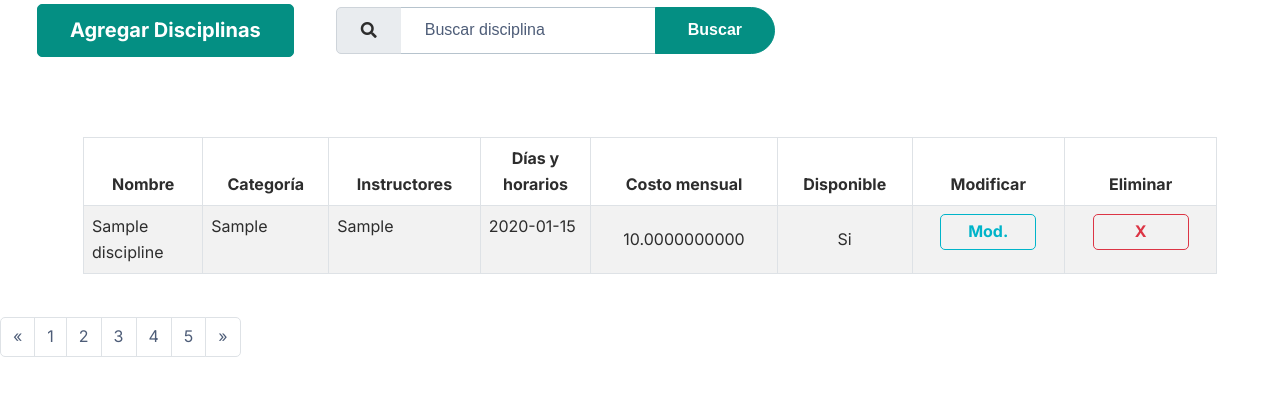
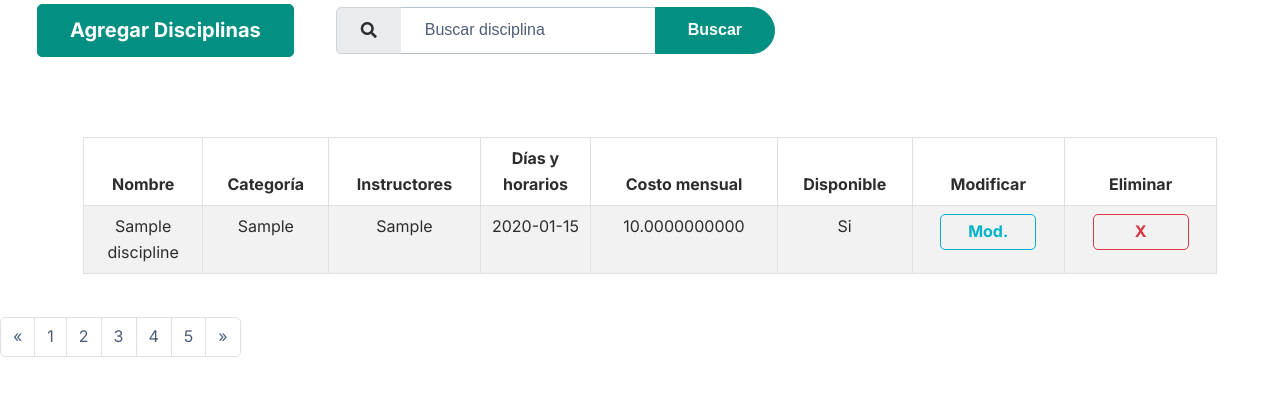
Before and after one commit to LautaroTorchia/ClubVillaElisaWebsite, a Flask app: template admin/src/web/templates/discipline/list.html in a window 1280 px wide. Shown: the part 113-509 px from the top of the page. Run offline with Flask 2, Linux system fonts and the light colour scheme; the template is opened without the code that fills it: values that come from a table or form of the project are taken from there, others are empty; tables that the repository leaves empty hold one stand-in row (values such as "Sample post"); some libraries are stand-ins or nearby versions.

Commit message:
All tables' content centered

```diff
--- a/admin/src/web/templates/associate/list.html
+++ b/admin/src/web/templates/associate/list.html
@@ -60,7 +60,7 @@
       </thead>
       <tbody>
         {% for associate in associates %}
-        <tr>
+        <tr class="own_centered">
           <td> {{ associate.name }} {{ associate.surname }}</td>
           <td> {{ associate.DNI_number }} </td>
           <td> {{ associate.address }} </td>
--- a/admin/src/web/templates/discipline/list.html
+++ b/admin/src/web/templates/discipline/list.html
@@ -43,13 +43,13 @@
       </thead>
       <tbody>
         {% for discipline in disciplines %}
-        <tr>
+        <tr class="own_centered">
           <td> {{ discipline.name }} </td>
           <td> {{ discipline.category }} </td>
           <td> {{ discipline.instructors }} </td>
           <td> {{ discipline.dates }} </td>
-          <td class="own_centered"> {{ discipline.monthly_cost }} </td>
-          <td class="own_centered"> {{ "Si" if discipline.available else "No" }} </td>
+          <td> {{ discipline.monthly_cost }} </td>
+          <td> {{ "Si" if discipline.available else "No" }} </td>
           </td>
 
           <td class="own_options_section">
--- a/admin/src/web/templates/user/list.html
+++ b/admin/src/web/templates/user/list.html
@@ -42,7 +42,7 @@
       </thead>
       <tbody>
         {% for user in users %}
-        <tr>
+        <tr class="own_centered">
           <td> {{ user.first_name }} </td>
           <td> {{ user.last_name }} </td>
           <td> {{ user.email }} </td>
```
